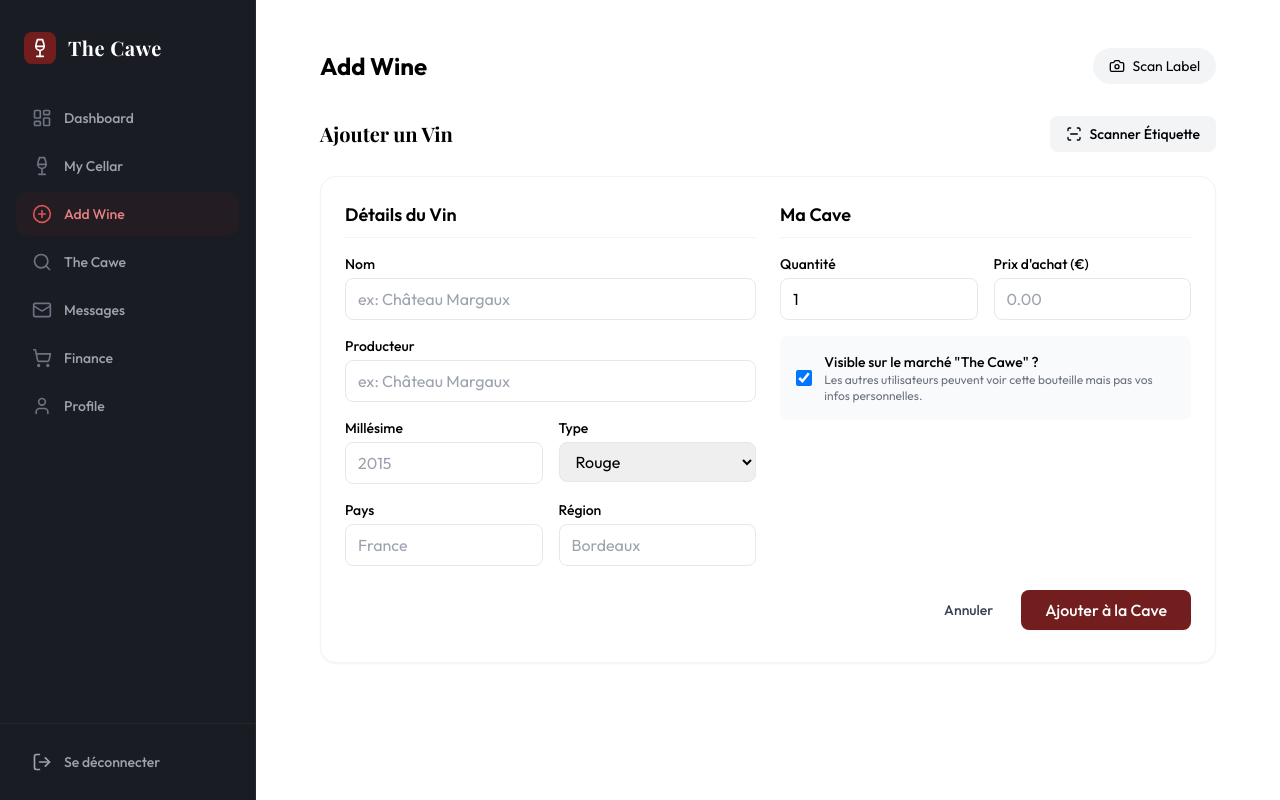
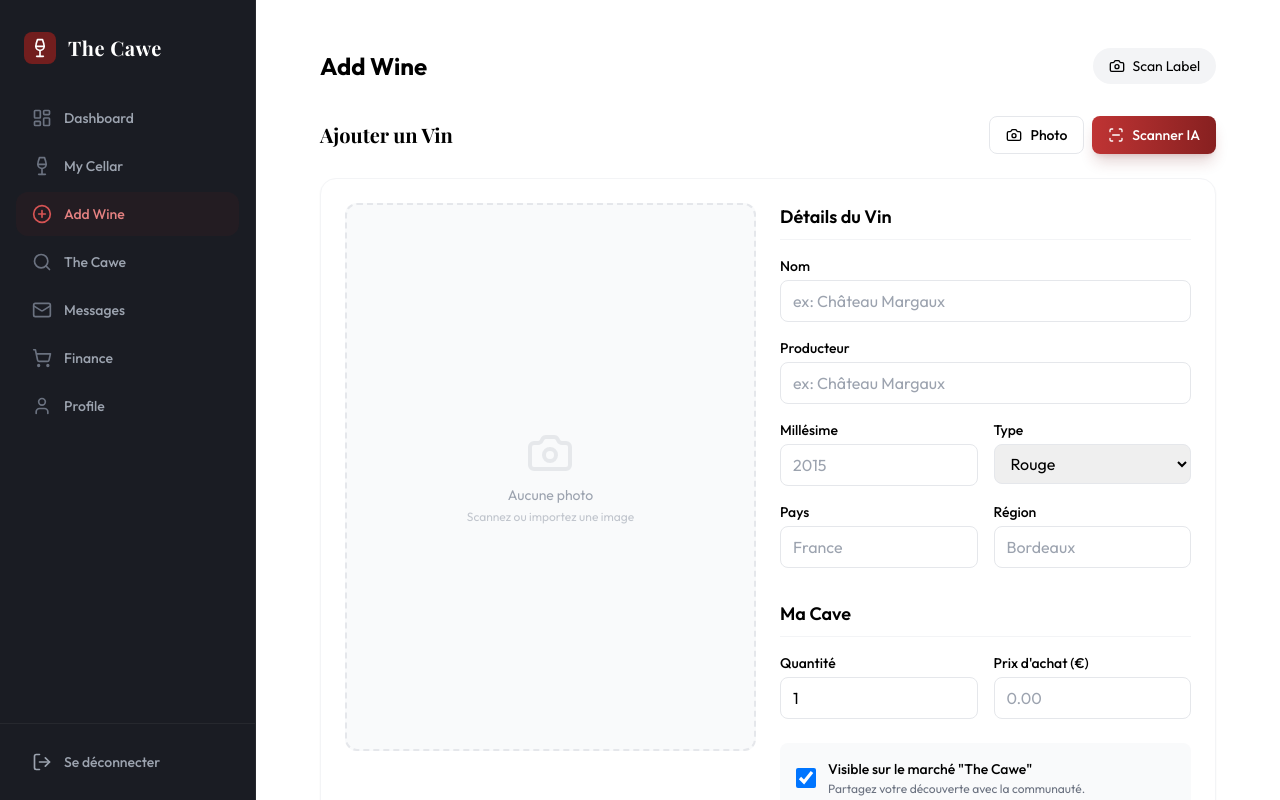
Before and after one commit to michaelsoares91thecawe/the-case, a Next.js app: page /dashboard/add in a window 1280 px wide. Built offline with nearby package versions, Linux system fonts and the light colour scheme; no server answers; a web font is replaced by a local one.

Commit message:
feat: Add Wine Photo Support (Manual & Scanner)

```diff
--- a/src/components/ui/add-wine-form.tsx
+++ b/src/components/ui/add-wine-form.tsx
@@ -2,7 +2,7 @@
 
 import { createWine } from '@/lib/actions';
 import { useActionState, useState } from 'react';
-import { ScanLine } from 'lucide-react';
+import { ScanLine, Camera, X } from 'lucide-react';
 import LabelScanner from './label-scanner';
 
 const initialState = {
@@ -13,6 +13,9 @@ export default function AddWineForm() {
     const [state, formAction] = useActionState(createWine, initialState);
     const [showScanner, setShowScanner] = useState(false);
 
+    // Image State
+    const [imagePreview, setImagePreview] = useState<string | null>(null);
+
     // Form State for Auto-fill
     const [formData, setFormData] = useState({
         name: '',
@@ -20,14 +23,28 @@ export default function AddWineForm() {
         vintage: '',
     });
 
-    const handleScanComplete = (data: { name?: string; producer?: string; vintage?: string }) => {
+    const handleScanComplete = (data: { name?: string; producer?: string; vintage?: string, image?: string }) => {
         setFormData(prev => ({
             ...prev,
             name: data.name || prev.name,
             producer: data.producer || prev.producer,
             vintage: data.vintage || prev.vintage,
         }));
+        if (data.image) {
+            setImagePreview(data.image);
+        }
         setShowScanner(false);
+    };
+
+    const handleImageUpload = (e: React.ChangeEvent<HTMLInputElement>) => {
+        const file = e.target.files?.[0];
+        if (file) {
+            const reader = new FileReader();
+            reader.onloadend = () => {
+                setImagePreview(reader.result as string);
+            };
+            reader.readAsDataURL(file);
+        }
     };
 
     return (
@@ -41,19 +58,54 @@ export default function AddWineForm() {
 
             <div className="flex items-center justify-between mb-6">
                 <h2 className="text-xl font-bold font-serif">Ajouter un Vin</h2>
+                <div className="flex gap-2">
+                    <label className="flex items-center gap-2 px-4 py-2 bg-white dark:bg-zinc-800 hover:bg-gray-50 border border-gray-200 dark:border-zinc-700 rounded-lg text-sm font-medium transition-colors cursor-pointer">
+                        <Camera className="w-4 h-4" />
+                        Photo
+                        <input type="file" accept="image/*" className="hidden" onChange={handleImageUpload} />
+                    </label>
                     <button
                         onClick={() => setShowScanner(true)}
-                    className="flex items-center gap-2 px-4 py-2 bg-gray-100 dark:bg-zinc-800 hover:bg-gray-200 dark:hover:bg-zinc-700 rounded-lg text-sm font-medium transition-colors"
+                        className="flex items-center gap-2 px-4 py-2 bg-gradient-to-r from-wine-600 to-wine-800 text-white hover:from-wine-700 hover:to-wine-900 rounded-lg text-sm font-medium transition-colors shadow-lg shadow-wine-900/20"
                     >
                         <ScanLine className="w-4 h-4" />
-                    Scanner Étiquette
+                        Scanner IA
                     </button>
                 </div>
+            </div>
 
-            <form action={formAction} className="bg-white dark:bg-zinc-800 p-6 rounded-2xl shadow-sm border border-gray-100 dark:border-zinc-700">
+            <form action={formAction} className="bg-white dark:bg-zinc-800 p-6 rounded-2xl shadow-sm border border-gray-100 dark:border-zinc-700 relative">
+
+                {/* Image Hidden Input */}
+                <input type="hidden" name="image" value={imagePreview || ''} />
 
                 <div className="grid grid-cols-1 md:grid-cols-2 gap-6 mb-6">
-                    {/* Wine Details */}
+                    {/* Image Preview & Details */}
+                    <div className="space-y-6">
+                        {/* Image Preview Area */}
+                        <div className="aspect-[3/4] bg-gray-50 dark:bg-zinc-900 rounded-xl border-2 border-dashed border-gray-200 dark:border-zinc-700 flex flex-col items-center justify-center overflow-hidden relative group">
+                            {imagePreview ? (
+                                <>
+                                    <img src={imagePreview} alt="Aperçu" className="w-full h-full object-cover" />
+                                    <button
+                                        type="button"
+                                        onClick={() => setImagePreview(null)}
+                                        className="absolute top-2 right-2 p-1 bg-black/50 text-white rounded-full opacity-0 group-hover:opacity-100 transition-opacity"
+                                    >
+                                        <X className="w-5 h-5" />
+                                    </button>
+                                </>
+                            ) : (
+                                <div className="text-center text-gray-400 p-4">
+                                    <Camera className="w-12 h-12 mx-auto mb-2 opacity-20" />
+                                    <p className="text-sm">Aucune photo</p>
+                                    <p className="text-xs opacity-60 mt-1">Scannez ou importez une image</p>
+                                </div>
+                            )}
+                        </div>
+                    </div>
+
+                    {/* Form Fields */}
                     <div className="space-y-4">
                         <h3 className="text-lg font-semibold border-b border-gray-100 dark:border-zinc-700 pb-2">Détails du Vin</h3>
 
@@ -66,7 +118,7 @@ export default function AddWineForm() {
                                 required
                                 value={formData.name}
                                 onChange={e => setFormData(prev => ({ ...prev, name: e.target.value }))}
-                                className="w-full px-3 py-2 border rounded-lg dark:bg-zinc-900 dark:border-zinc-700"
+                                className="w-full px-3 py-2 border rounded-lg dark:bg-zinc-900 dark:border-zinc-700 focus:ring-2 focus:ring-wine-500 outline-none transition-all"
                             />
                         </div>
 
@@ -79,7 +131,7 @@ export default function AddWineForm() {
                                 required
                                 value={formData.producer}
                                 onChange={e => setFormData(prev => ({ ...prev, producer: e.target.value }))}
-                                className="w-full px-3 py-2 border rounded-lg dark:bg-zinc-900 dark:border-zinc-700"
+                                className="w-full px-3 py-2 border rounded-lg dark:bg-zinc-900 dark:border-zinc-700 focus:ring-2 focus:ring-wine-500 outline-none transition-all"
                             />
                         </div>
 
@@ -95,12 +147,12 @@ export default function AddWineForm() {
                                     max="2100"
                                     value={formData.vintage}
                                     onChange={e => setFormData(prev => ({ ...prev, vintage: e.target.value }))}
-                                    className="w-full px-3 py-2 border rounded-lg dark:bg-zinc-900 dark:border-zinc-700"
+                                    className="w-full px-3 py-2 border rounded-lg dark:bg-zinc-900 dark:border-zinc-700 focus:ring-2 focus:ring-wine-500 outline-none transition-all"
                                 />
                             </div>
                             <div>
                                 <label className="block text-sm font-medium mb-1">Type</label>
-                                <select name="type" className="w-full px-3 py-2 border rounded-lg dark:bg-zinc-900 dark:border-zinc-700">
+                                <select name="type" className="w-full px-3 py-2 border rounded-lg dark:bg-zinc-900 dark:border-zinc-700 focus:ring-2 focus:ring-wine-500 outline-none transition-all">
                                     <option value="RED">Rouge</option>
                                     <option value="WHITE">Blanc</option>
                                     <option value="SPARKLING">Effervescent</option>
@@ -114,53 +166,53 @@ export default function AddWineForm() {
                             <div>
                                 <label className="block text-sm font-medium mb-1">Pays</label>
                                 <input name="country" type="text" placeholder="France"
-                                    className="w-full px-3 py-2 border rounded-lg dark:bg-zinc-900 dark:border-zinc-700" />
+                                    className="w-full px-3 py-2 border rounded-lg dark:bg-zinc-900 dark:border-zinc-700 focus:ring-2 focus:ring-wine-500 outline-none transition-all" />
                             </div>
                             <div>
                                 <label className="block text-sm font-medium mb-1">Région</label>
                                 <input name="region" type="text" placeholder="Bordeaux"
-                                    className="w-full px-3 py-2 border rounded-lg dark:bg-zinc-900 dark:border-zinc-700" />
-                            </div>
+                                    className="w-full px-3 py-2 border rounded-lg dark:bg-zinc-900 dark:border-zinc-700 focus:ring-2 focus:ring-wine-500 outline-none transition-all" />
                             </div>
                         </div>
 
                         {/* Acquisition & Cellar */}
-                    <div className="space-y-4">
-                        <h3 className="text-lg font-semibold border-b border-gray-100 dark:border-zinc-700 pb-2">Ma Cave</h3>
+                        <div className="pt-4">
+                            <h3 className="text-lg font-semibold border-b border-gray-100 dark:border-zinc-700 pb-2 mb-4">Ma Cave</h3>
 
                             <div className="grid grid-cols-2 gap-4">
                                 <div>
                                     <label className="block text-sm font-medium mb-1">Quantité</label>
                                     <input name="quantity" type="number" defaultValue="1" min="1" required
-                                    className="w-full px-3 py-2 border rounded-lg dark:bg-zinc-900 dark:border-zinc-700" />
+                                        className="w-full px-3 py-2 border rounded-lg dark:bg-zinc-900 dark:border-zinc-700 focus:ring-2 focus:ring-wine-500 outline-none transition-all" />
                                 </div>
                                 <div>
                                     <label className="block text-sm font-medium mb-1">Prix d'achat (€)</label>
                                     <input name="buyPrice" type="number" step="0.01" placeholder="0.00"
-                                    className="w-full px-3 py-2 border rounded-lg dark:bg-zinc-900 dark:border-zinc-700" />
+                                        className="w-full px-3 py-2 border rounded-lg dark:bg-zinc-900 dark:border-zinc-700 focus:ring-2 focus:ring-wine-500 outline-none transition-all" />
                                 </div>
                             </div>
 
                             <div className="flex items-center gap-3 mt-6 p-4 bg-gray-50 dark:bg-zinc-900 rounded-lg">
-                            <input type="checkbox" name="isVisible" id="isVisible" defaultChecked className="w-5 h-5 text-wine-900 rounded" />
-                            <label htmlFor="isVisible" className="text-sm font-medium">
-                                Visible sur le marché "The Cawe" ?
-                                <span className="block text-xs text-gray-500 font-normal">Les autres utilisateurs peuvent voir cette bouteille mais pas vos infos personnelles.</span>
+                                <input type="checkbox" name="isVisible" id="isVisible" defaultChecked className="w-5 h-5 text-wine-900 rounded focus:ring-wine-500" />
+                                <label htmlFor="isVisible" className="text-sm font-medium cursor-pointer">
+                                    Visible sur le marché "The Cawe"
+                                    <span className="block text-xs text-gray-500 font-normal mt-0.5">Partagez votre découverte avec la communauté.</span>
                                 </label>
                             </div>
                         </div>
                     </div>
+                </div>
 
-                <div className="flex justify-end gap-3 mt-4">
-                    <button type="button" className="px-4 py-2 text-sm font-medium text-gray-700 dark:text-gray-300 hover:bg-gray-100 dark:hover:bg-zinc-800 rounded-lg">
+                <div className="flex justify-end gap-3 pt-4 border-t border-gray-100 dark:border-zinc-700">
+                    <button type="button" className="px-4 py-2 text-sm font-medium text-gray-700 dark:text-gray-300 hover:bg-gray-100 dark:hover:bg-zinc-700 rounded-lg transition-colors">
                         Annuler
                     </button>
-                    <button type="submit" className="px-6 py-2 bg-wine-900 hover:bg-wine-800 text-white font-medium rounded-lg shadow-sm transition-colors">
+                    <button type="submit" className="px-6 py-2 bg-wine-900 hover:bg-wine-800 text-white font-medium rounded-lg shadow-sm transition-colors transform active:scale-95">
                         Ajouter à la Cave
                     </button>
                 </div>
 
-                <div className="mt-2 text-red-500 text-sm">{state?.message}</div>
+                <div className="mt-2 text-red-500 text-sm font-medium text-center">{state?.message}</div>
             </form>
         </>
     );
```
Also changed, not shown: src/components/ui/label-scanner.tsx (+10 -1 lines), src/lib/actions.ts (+5 -2 lines). Lines whose indentation alone changed are shown as unchanged.
